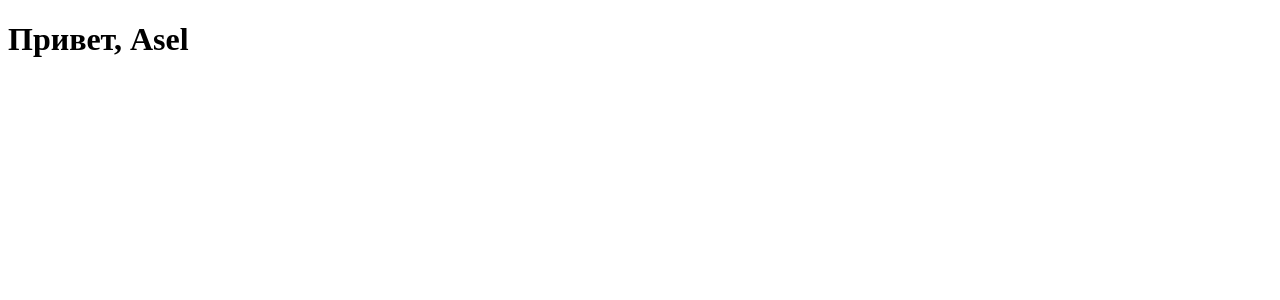
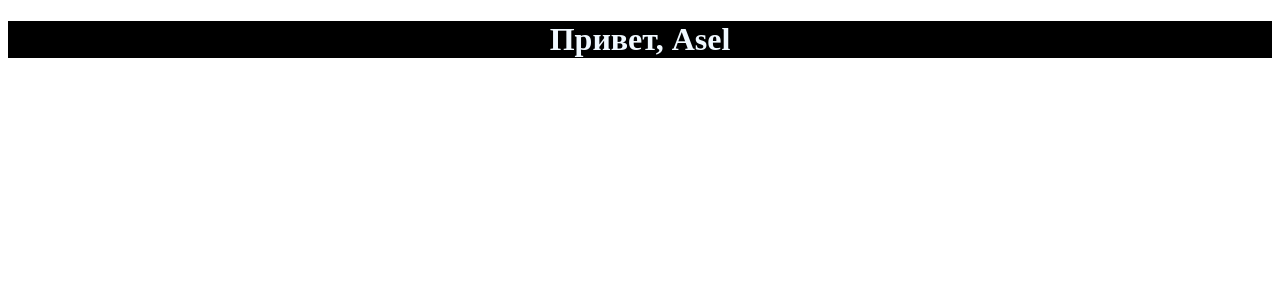
Before and after one commit to alimbaeva/React_GB_2022, a React (Create React App) app in the folder gb_lesson-1/: page / in a window 1280 px wide. Shown: the top 300 px of the page. Built offline with nearby package versions, Linux system fonts and the light colour scheme; the HTML template or start-up script is replaced by a standard one.

Commit message:
init: scss file

```diff
--- a/gb_lesson-1/package.json
+++ b/gb_lesson-1/package.json
@@ -6,6 +6,7 @@
     "@testing-library/jest-dom": "^5.16.2",
     "@testing-library/react": "^12.1.3",
     "@testing-library/user-event": "^13.5.0",
+    "node-sass": "^7.0.1",
     "react": "^17.0.2",
     "react-dom": "^17.0.2",
     "react-scripts": "5.0.0",
--- a/gb_lesson-1/src/App.js
+++ b/gb_lesson-1/src/App.js
@@ -1,4 +1,5 @@
 import Message from "./component/Message";
+import './app.scss'
 
 function App() {
   let name = 'Asel';
--- /dev/null
+++ b/gb_lesson-1/src/app.scss
@@ -0,0 +1,5 @@
+h1{
+    background-color: black;
+    color: aliceblue;
+    text-align: center;
+}
```
Also changed, not shown: 1 other file (tests, documents, lock files or other folders).
